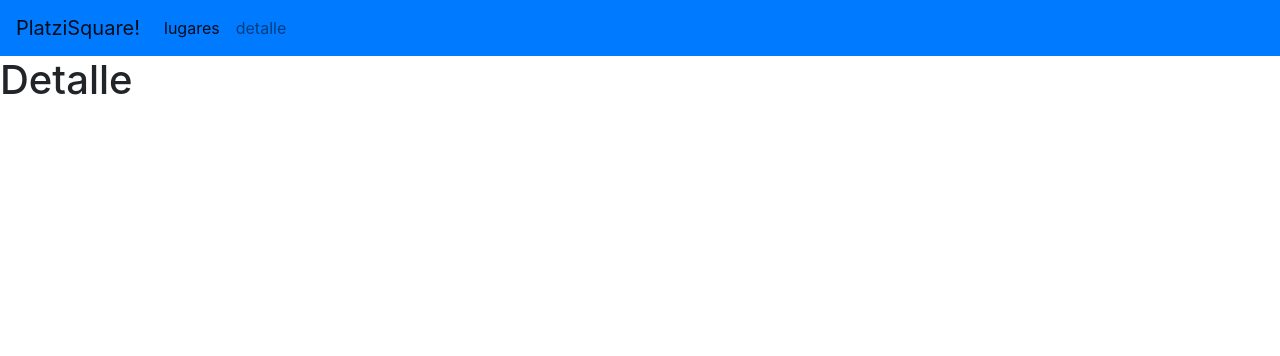
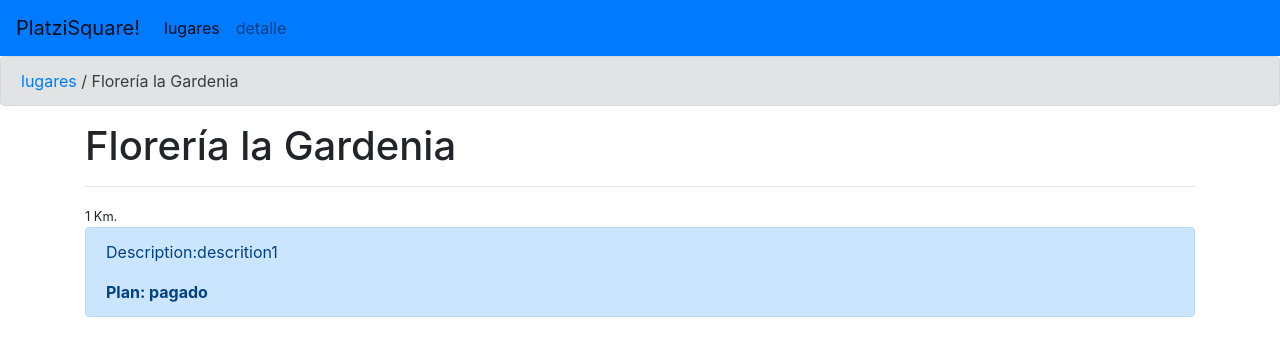
Before and after one commit to Zchule/Angular4, an Angular app: page /lugares/detalle/1 in a window 1280 px wide. Shown: the top 356 px of the page. Built offline with nearby package versions, Linux system fonts and the light colour scheme.

Commit message:
create view detail

```diff
--- a/src/app/detalle/detalle.component.html
+++ b/src/app/detalle/detalle.component.html
@@ -1 +1,13 @@
-<h1>Detalle</h1>
+<div class="alert alert-secondary" role="alert">
+  <a routerLink="/lugares">lugares</a> / {{lugar.nombre}}
+</div>
+<div class="container">
+    <h1>{{lugar.nombre}}</h1>
+    <hr />
+    <small>{{lugar.distancia}} Km.</small>
+    <br />
+    <div class="alert alert-primary" role="alert">
+      <p>Description:{{lugar.description}}</p>
+      <b> Plan: {{lugar.plan}}</b>
+    </div>
+</div>
--- a/src/app/detalle/detalle.component.ts
+++ b/src/app/detalle/detalle.component.ts
@@ -6,7 +6,29 @@ import { ActivatedRoute } from '@angular/router';
   templateUrl: './detalle.component.html',
 })
 export class DetalleComponent {
+
+  lugares:any = [
+    {id: '1', plan: 'pagado', cercania: 1, distancia: 1, active: true, nombre:'Florería la Gardenia', description:'descrition1'},
+    {id: '2', plan: 'gratuito', cercania: 1, distancia: 1.8, active: true, nombre:'Donas la pasadita', description:'descrition2'},
+    {id: '3', plan: 'gratuito', cercania: 2, distancia: 5, active: true, nombre:'Veterinaria Huellitas Felices', description:'descrition3'},
+    {id: '4', plan: 'gratuito', cercania: 3, distancia: 10, active: false, nombre:'Sushi Suhiroll', description:'descrition4'},
+    {id: '5', plan: 'pagado', cercania: 3, distancia: 35, active: true, nombre:'Hotel la Gracia', description:'descrition5'},
+    {id: '6', plan: 'gratuito', cercania: 3, distancia: 120, active: false, nombre:'Zapatería el Clavo', description:'descrition6'}
+  ];
+
+  id: number = null;
+  lugar: any = {};
   constructor(private route: ActivatedRoute) {
     console.log(this.route.snapshot.params['id']);
+    console.log(this.route.snapshot.queryParams['action']);
+    this.id = this.route.snapshot.params['id'];
+    console.log(this.buscarLugar());
+    this.lugar = this.buscarLugar();
+  }
+
+  buscarLugar() {
+    return this.lugares.filter((lugar: any) => {
+      return lugar.id === this.id
+    })[0] || null;
   }
 }
```
